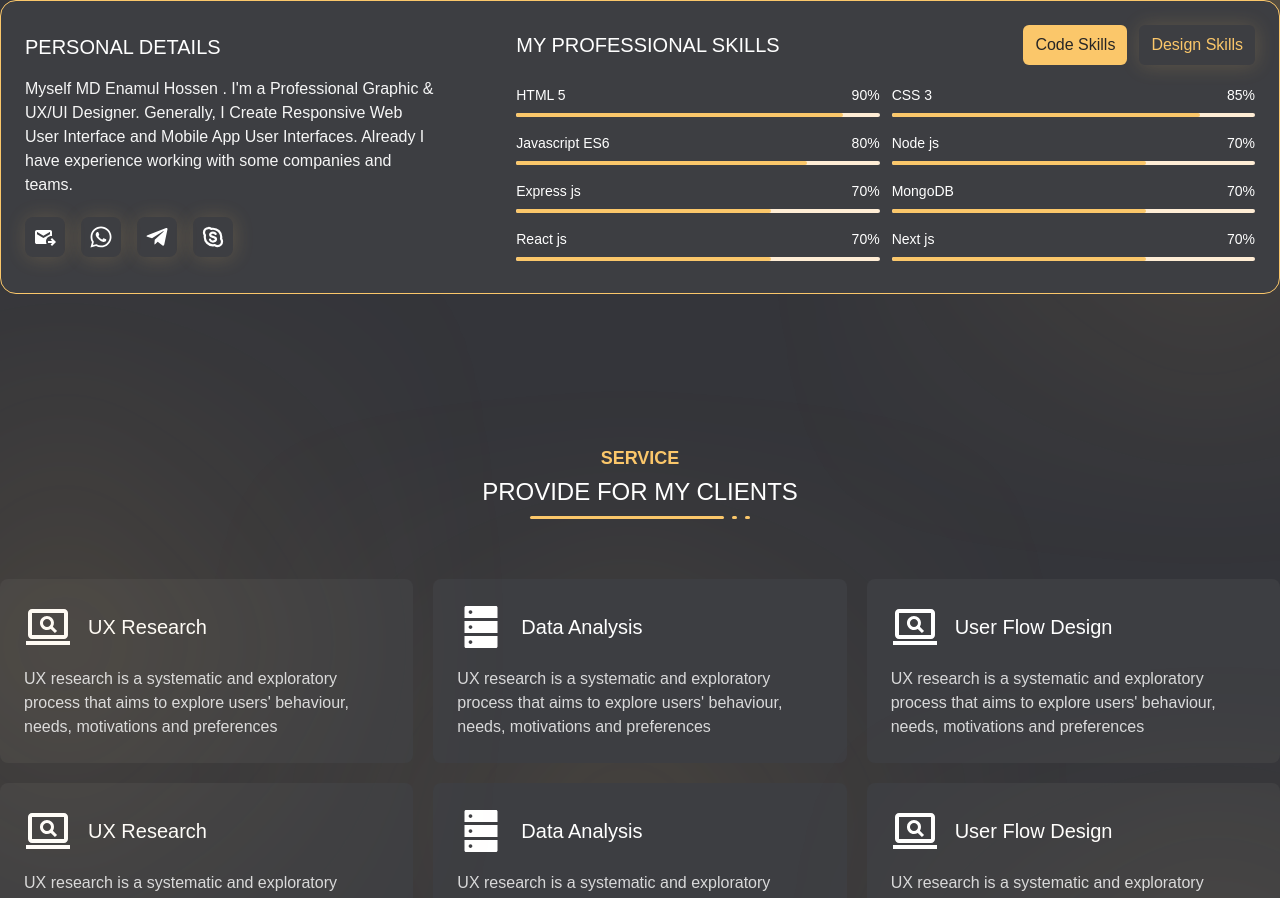
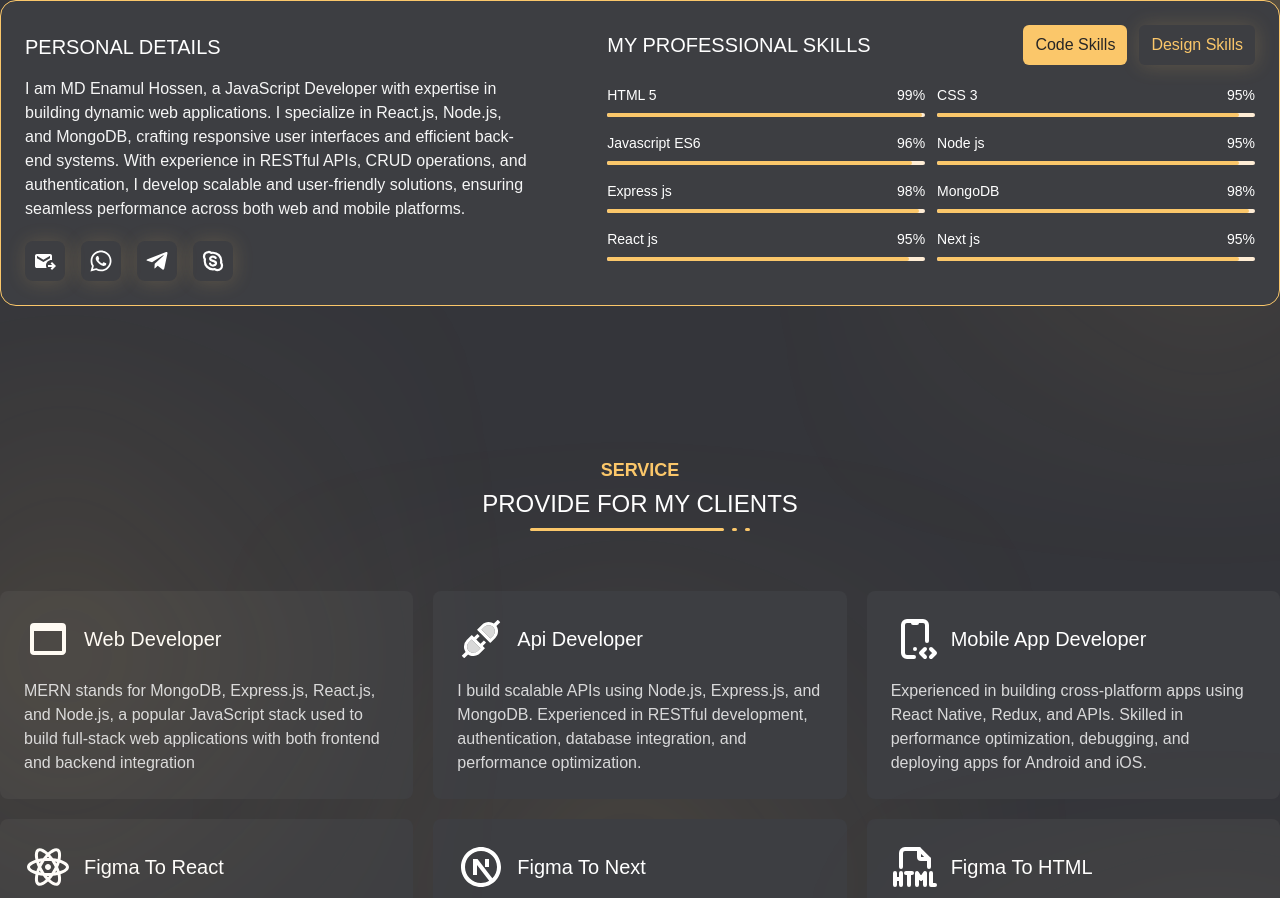
Before and after one commit to enamul90/Portfolio_Next, a Next.js app: page / in a window 1280 px wide. Shown: the part 700-1598 px from the top of the page. Built offline with nearby package versions, Linux system fonts and the light colour scheme.

Commit message:
update content

```diff
--- a/app/component/Footer.jsx
+++ b/app/component/Footer.jsx
@@ -6,7 +6,7 @@ import {TiSocialFacebookCircular} from "react-icons/ti";
 
 const Footer = () => {
     return (
-        <div className="mt-[100px] lg:mt-[150px] companyBG py-8">
+        <div className="mt-[100px] lg:mt-[150px] companyBG py-8 px-3">
             <div className="max-w-[1400px] mx-auto ">
                 <div className="flex flex-col lg:flex-row gap-4  justify-between items-center ">
                     <h3 className="text-3xl font-semibold">Let’s GET IN <span className="lg:hidden">TOUCE</span>
--- a/app/component/Nave.jsx
+++ b/app/component/Nave.jsx
@@ -1,5 +1,5 @@
 import {FaArrowDown} from "react-icons/fa";
-import Link from "next/link";
+
 
 const Nave = ()=>{
     return (
--- a/app/component/Profile.jsx
+++ b/app/component/Profile.jsx
@@ -11,13 +11,13 @@ const Profile = () => {
     const DesignSkills = [
         {
             "tools": "Fimga",
-            "availity": "90%",
-            "class": "w-[90%]",
+            "availity": "95%",
+            "class": "w-[95%]",
         },
         {
             "tools": "Adobe XD",
-            "availity": "85%",
-            "class": "w-[85%]",
+            "availity": "95%",
+            "class": "w-[95%]",
         },
         {
             "tools": "Adobe illustrator",
@@ -31,57 +31,57 @@ const Profile = () => {
         },
         {
             "tools": "Miro",
-            "availity": "70%",
-            "class": "w-[70%]",
+            "availity": "95%",
+            "class": "w-[95%]",
         },
         {
             "tools": "Google Form",
-            "availity": "70%",
-            "class": "w-[70%]",
+            "availity": "99%",
+            "class": "w-[99%]",
         },
     ]
 
     const DevSkills = [
         {
             "tools": "HTML 5",
-            "availity": "90%",
-            "class": "w-[90%]"
+            "availity": "99%",
+            "class": "w-[99%]"
         },
         {
             "tools": "CSS 3",
-            "availity": "85%",
-            "class": "w-[85%]",
+            "availity": "95%",
+            "class": "w-[95%]",
 
         },
         {
             "tools": "Javascript ES6",
-            "availity": "80%",
-            "class": "w-[80%]"
+            "availity": "96%",
+            "class": "w-[96%]"
         },
         {
             "tools": "Node js",
-            "availity": "70%",
-            "class": "w-[70%]"
+            "availity": "95%",
+            "class": "w-[95%]"
         },
         {
             "tools": "Express js",
-            "availity": "70%",
-            "class": "w-[70%]"
+            "availity": "98%",
+            "class": "w-[98%]"
         },
         {
             "tools": "MongoDB",
-            "availity": "70%",
-            "class": "w-[70%]"
+            "availity": "98%",
+            "class": "w-[98%]"
         },
         {
             "tools": "React js",
-            "availity": "70%",
-            "class": "w-[70%]"
+            "availity": "95%",
+            "class": "w-[95%]"
         },
         {
             "tools": "Next js",
-            "availity": "70%",
-            "class": "w-[70%]"
+            "availity": "95%",
+            "class": "w-[95%]"
         },
     ]
 
@@ -90,8 +90,9 @@ const Profile = () => {
             <>
                 <h1 className="text-xl py-2">PERSONAL DETAILS</h1>
                 <p className="mt-2 text-base opacity-95">
-                    Myself MD Enamul Hossen . I'm a Professional Graphic & UX/UI Designer. Generally, I Create Responsive
-                    Web User Interface and Mobile App User Interfaces. Already I have experience working with some companies and teams.
+                    I am MD Enamul Hossen, a JavaScript Developer with expertise in building dynamic web applications. I specialize in React.js, Node.js,
+                    and MongoDB, crafting responsive user interfaces and efficient back-end systems. With experience in RESTful APIs, CRUD operations, and authentication,
+                    I develop scalable and user-friendly solutions, ensuring seamless performance across both web and mobile platforms.
                 </p>
                 <div className="mt-5 flex flex-row gap-4">
                     <Link href="mailto:mdenamulh1998@gmail.com?subject= &body="
@@ -206,10 +207,10 @@ const Profile = () => {
 
 
     return (
-        <div className="grid grid-cols-5  lg:grid-cols-8  relative z-10 max-w-[1400px] rounded-2xl mx-auto
+        <div className="grid grid-cols-5  lg:grid-cols-9  relative z-10 max-w-[1400px] rounded-2xl mx-auto
         lg:p-6 p-4   companyBG border borderColor mt-[-100px] gap-x-20 gap-y-10
         ">
-            <div className="col-span-5 lg:col-span-3 ">
+            <div className="col-span-5 lg:col-span-4 ">
                 <PersonalDetails/>
             </div>
             <div className="col-span-5 ">
--- a/app/component/Service.jsx
+++ b/app/component/Service.jsx
@@ -1,56 +1,48 @@
 import React from 'react';
-import {MdOutlineScreenSearchDesktop} from "react-icons/md";
-import {AiFillDatabase} from "react-icons/ai";
+import { MdOutlineWebAsset} from "react-icons/md";
+import { AiTwotoneApi} from "react-icons/ai";
+import {TbBrandFigma, TbDeviceMobileCode, TbFileTypeHtml} from "react-icons/tb";
+import {RiNextjsLine, RiReactjsLine} from "react-icons/ri";
+
 
 const Service = () => {
 
     const CardData = [
         {
-            icon : <MdOutlineScreenSearchDesktop className="text-5xl" />,
-            title : "UX Research",
-            description : "UX research is a systematic and exploratory process that aims to explore users' behaviour, needs, motivations and preferences",
+            icon : <MdOutlineWebAsset className="text-5xl" />,
+            title : "Web Developer",
+            description : "MERN stands for MongoDB, Express.js, React.js, and Node.js, a popular JavaScript stack used to build full-stack web applications with both frontend and backend integration",
         },
         {
-            icon : <AiFillDatabase className="text-5xl" />,
-            title : "Data Analysis",
-            description : "UX research is a systematic and exploratory process that aims to explore users' behaviour, needs, motivations and preferences",
+            icon : <AiTwotoneApi className="text-5xl" />,
+            title : "Api Developer",
+            description : "I build scalable APIs using Node.js, Express.js, and MongoDB. Experienced in RESTful development, authentication, database integration, and performance optimization.",
         },
         {
-            icon : <MdOutlineScreenSearchDesktop className="text-5xl" />,
-            title : "User Flow Design",
-            description : "UX research is a systematic and exploratory process that aims to explore users' behaviour, needs, motivations and preferences",
+            icon : <TbDeviceMobileCode className="text-5xl" />,
+            title : "Mobile App Developer",
+            description : "Experienced in building cross-platform apps using React Native, Redux, and APIs. Skilled in performance optimization, debugging, and deploying apps for Android and iOS.",
         },
         {
-            icon : <MdOutlineScreenSearchDesktop className="text-5xl" />,
-            title : "UX Research",
-            description : "UX research is a systematic and exploratory process that aims to explore users' behaviour, needs, motivations and preferences",
+            icon : <RiReactjsLine className="text-5xl" />,
+            title : "Figma To React",
+            description : "React.js is a JavaScript library for building user interfaces. It uses a component-based architecture to create dynamic, responsive, and fast-rendering web applications.",
         },
         {
-            icon : <AiFillDatabase className="text-5xl" />,
-            title : "Data Analysis",
-            description : "UX research is a systematic and exploratory process that aims to explore users' behaviour, needs, motivations and preferences",
+            icon : <RiNextjsLine className="text-5xl" />,
+            title : "Figma To Next",
+            description : "Next.js is a React framework for building server-side rendered (SSR) and static web applications. It offers automatic routing, performance optimization, and easy deployment features.",
         },
         {
-            icon : <MdOutlineScreenSearchDesktop className="text-5xl" />,
-            title : "User Flow Design",
-            description : "UX research is a systematic and exploratory process that aims to explore users' behaviour, needs, motivations and preferences",
+            icon : <TbFileTypeHtml className="text-5xl" />,
+            title : "Figma To HTML ",
+            description : "Figma to HTML involves converting Figma designs into clean, responsive HTML and CSS code, ensuring accurate layout, styling, and functionality for web development projects.",
         },
         {
-            icon : <MdOutlineScreenSearchDesktop className="text-5xl" />,
-            title : "UX Research",
-            description : "UX research is a systematic and exploratory process that aims to explore users' behaviour, needs, motivations and preferences",
+            icon : <TbBrandFigma className="text-5xl" />,
+            title : "UI UX Design",
+            description : "UI/UX Design focuses on creating user-friendly, visually appealing interfaces for mobile apps and websites. It involves wireframing, prototyping, and ensuring seamless user experiences.",
         },
-        {
-            icon : <AiFillDatabase className="text-5xl" />,
-            title : "Data Analysis",
-            description : "UX research is a systematic and exploratory process that aims to explore users' behaviour, needs, motivations and preferences",
-        },
-        {
-            icon : <MdOutlineScreenSearchDesktop className="text-5xl" />,
-            title : "User Flow Design",
-            description : "UX research is a systematic and exploratory process that aims to explore users' behaviour, needs, motivations and preferences",
-        },
-
     ]
 
 
@@ -58,7 +50,7 @@ const Service = () => {
         return (
             <div className="flex flex-col items-center w-fit mx-auto mt-[150px]">
                 <h5 className="text-center text-base lg:text-lg companyText font-semibold">SERVICE </h5>
-                <h2 className="text-xl lg:text-2xl text-white font-medium mt-1 ">PROVIDE FOR MY CLIENTS</h2>
+                <h2 className="text-xl lg:text-2xl text-white font-medium mt-1 uppercase ">provide for my clients</h2>
                 <div className="flex gap-2 mt-2 w-[70%]">
                     <span className=" h-[2px] lg:h-[2.5px] rounded-full background block flex-grow "></span>
                     <span className=" h-[2.5px] lg:h-[3px] rounded-full background block w-[5px] "></span>
@@ -70,7 +62,7 @@ const Service = () => {
 
     const  SectionCard = ({data})=>{
         return (
-            <div className="mt-[35px] lg:mt-[60px]  grid grid-cols-1 lg:grid-cols-3 gap-3 lg:gap-5  relative">
+            <div className="mt-[35px] lg:mt-[60px]  grid grid-cols-1 md:grid-cols-2 lg:grid-cols-3 gap-3 lg:gap-5  relative">
                 <div className="h-[150px] w-[150px] background rounded-full blur-[150px] absolute top-[-10px] left-[-10px]"></div>
                 <div className="h-[150px] w-[150px] background rounded-full blur-[150px] absolute bottom-[-10px] right-[-10px]"></div>
                 <div className="h-[150px] w-[150px] background rounded-full blur-[150px] absolute bottom-[45%] right-[45%] z-[-1] "></div>
@@ -79,7 +71,7 @@ const Service = () => {
                         return (
                             <div key={i}
                                  className="col-span-1 companyBG rounded-lg p-6 cursor-pointer  hover:scale-105 transition-transform duration-300">
-                                <div className="flex gap-4 items-center">
+                                <div className="flex gap-3 items-center">
                                     {
                                         item.icon
                                     }
@@ -101,7 +93,7 @@ const Service = () => {
 
 
     return (
-        <div className="max-w-[1400px] mx-auto ">
+        <div className="max-w-[1400px] mx-auto px-3 xl:px-0 ">
             <SectionTittle/>
             <SectionCard data={CardData}/>
         </div>
--- a/app/component/Summary.jsx
+++ b/app/component/Summary.jsx
@@ -23,7 +23,7 @@ const Summary = () => {
     const Text = ()=>{
         return(
             <>
-                <p className=" text-lg font-normal leading-[150%] ">
+                <p className=" text-lg font-normal leading-[150%] text-center lg:text-start ">
                     UX research is a systematic and exploratory process that aims to explore users'
                     behaviour, needs, motivations and preferences
                 </p>
--- a/app/component/WorkExperience.jsx
+++ b/app/component/WorkExperience.jsx
@@ -9,19 +9,19 @@ const WorkExperience = () => {
             timeline: "2018 - Present",
             tittle : "Freelancing | Fiver",
             description : [
-                {content : "I have created modern, minimal and responsive web UI"},
-                {content : "As per client demand, I have created attractive, responsive dashboard design"},
-                {content : "And I have designed Many mobile app UI"},
+                {content : "E-Commerce UI focuses on creating a user-friendly, responsive design with smooth navigation, appealing product displays, and an optimized checkout experience."},
+                {content : "Food Delivery UI focuses on a user-friendly design with easy navigation, seamless ordering, real-time tracking, and an optimized checkout experience for better user engagement."},
+                {content : "Ride Share UI focuses on a seamless user experience with easy ride booking, real-time tracking, fare estimation, and an intuitive interface for drivers and passengers."},
             ]
         },
         {
-            post: "UI UX Designer",
-            timeline: "2018 - Present",
-            tittle : "LIDI IT | USA",
+            post: "Javascript Developer",
+            timeline: "2020 - Present",
+            tittle : "Project Work | Local Client",
             description : [
-                {content : "I have created modern, minimal and responsive web UI"},
-                {content : "As per client demand, I have created attractive, responsive dashboard design"},
-                {content : "And I have designed Many mobile app UI"},
+                {content : "Social media development with MERN stack involves using MongoDB, Express.js, React.js, and Node.js to create interactive, scalable platforms."},
+                {content : "Develop a patient management system using the MERN stack to handle patient records, appointments, billing, and communication efficiently."},
+                {content : "Figma to HTML service converts Figma designs into responsive, pixel-perfect HTML code, ensuring seamless integration and fast performance."},
             ]
         }
     ]
--- a/package.json
+++ b/package.json
@@ -11,6 +11,7 @@
   "dependencies": {
     "next": "15.1.6",
     "react": "^19.0.0",
+    "react-countup": "^6.5.3",
     "react-dom": "^19.0.0",
     "react-icons": "^5.4.0",
     "react-router-dom": "^7.2.0"
```
Also changed, not shown: app/component/HeroComponent.jsx (+11 -10 lines), tailwind.config.mjs (+9 -0 lines), 1 other file (tests, documents, lock files or other folders).
